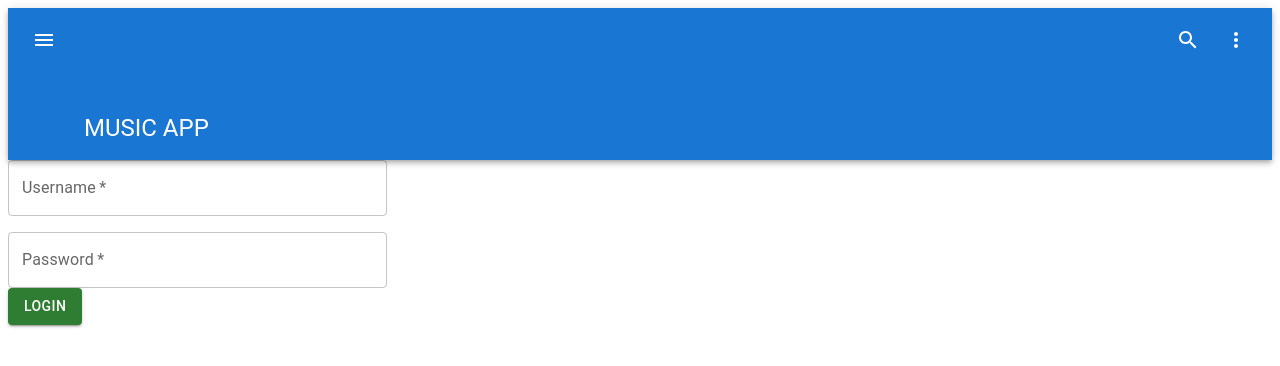
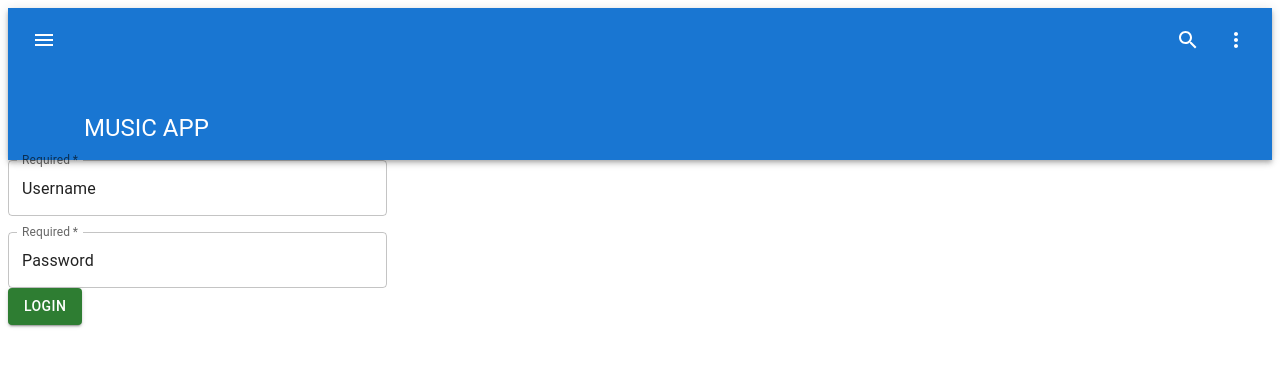
Before and after one commit to jfranco3/music_app1, a React (Create React App) app: page / in a window 1280 px wide. Shown: the top 366 px of the page. Built offline with nearby package versions, Linux system fonts and the light colour scheme.

Commit message:
made inputs required

```diff
--- a/src/Components/AppLogin.js
+++ b/src/Components/AppLogin.js
@@ -9,13 +9,15 @@ export default function AppLogin() {
       <Stack spacing={2}>
         <TextField
           id="demo-helper-text-misaligned"
-          label="Username"
+          label="Required"
+          defaultValue="Username"
           sx={{ width: "30%" }}
           required="true"
         />
         <TextField
-          id="demo-helper-text-misaligned"
-          label="Password"
+          id="filled-required"
+          label="Required"
+          defaultValue="Password"
           sx={{ width: "30%" }}
           required="true"
         />
```
